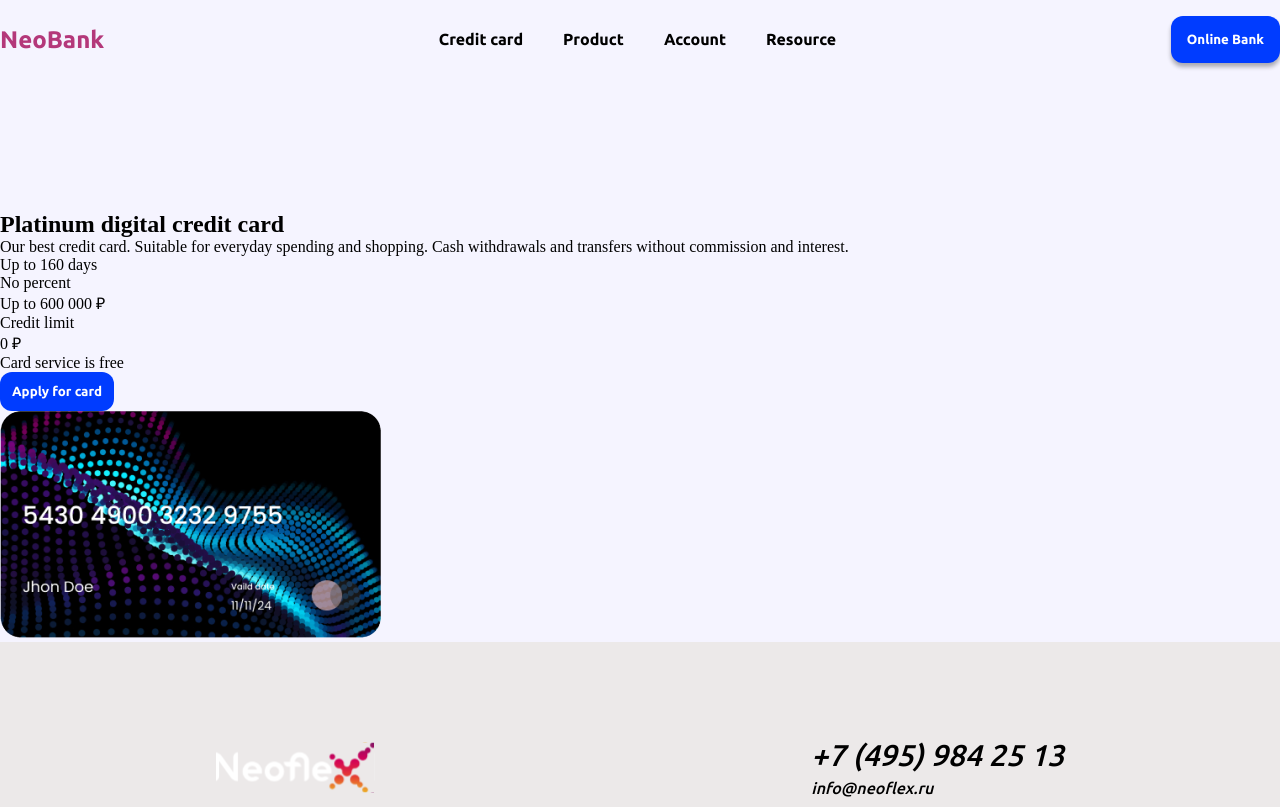
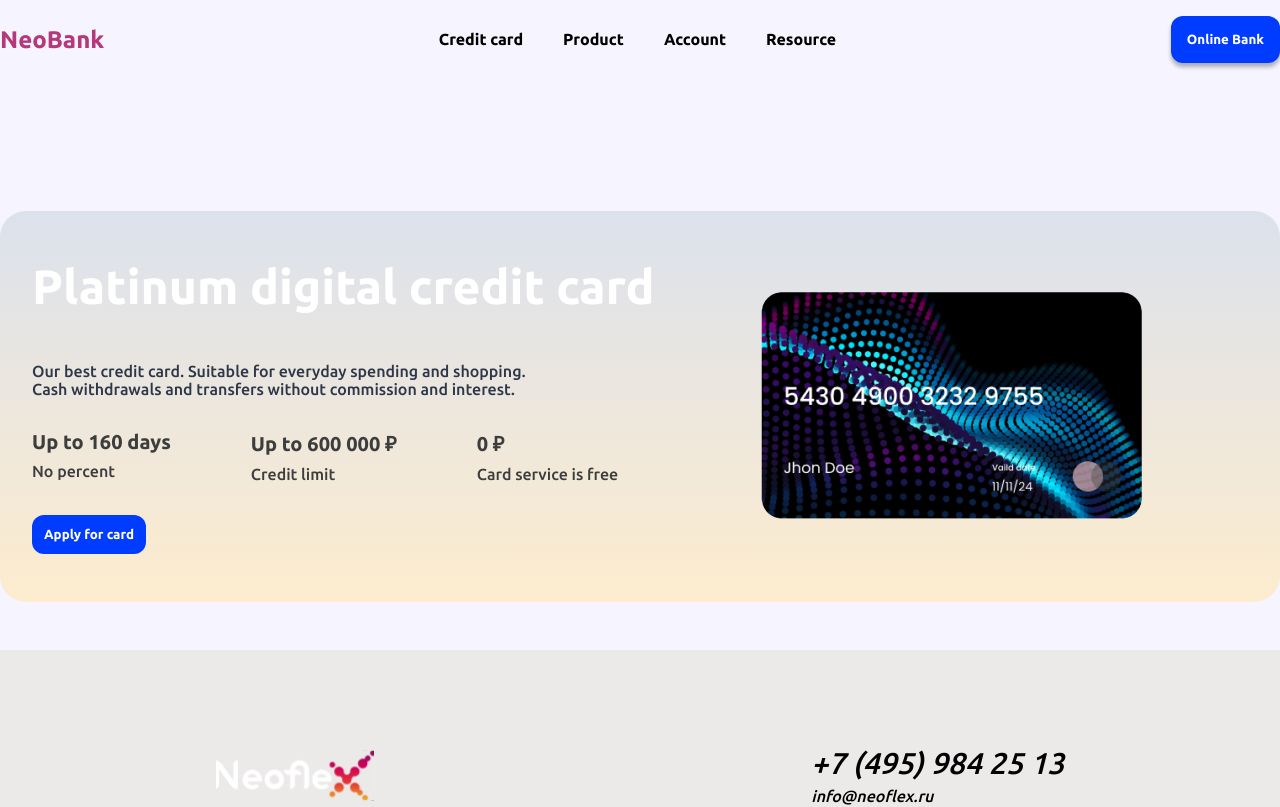
Before and after one commit to NyanLight/neoflex-project, a React (Vite) app: page /loan in a window 1280 px wide. Shown: the top 807 px of the page. Built offline with nearby package versions, Linux system fonts and the light colour scheme.

Commit message:
style platinum component

```diff
--- a/src/components/Platinum/Platinum.module.css
+++ b/src/components/Platinum/Platinum.module.css
@@ -1,4 +1,60 @@
 .platinum {
     max-width: 1300px;
+    padding: 3rem 2rem;
+    margin: auto auto 3rem;
+    display: flex;
+    flex-direction: row;
+    background: linear-gradient(#cbd5e09a, #feebc8e3);
+    font-family: 'Ubuntu', sans-serif;
+    border-radius: 26px;
+}
+
+
+.platinum__info {
+    display: flex;
+    flex-direction: column;
+    gap: 2rem;
+}
+
+.platinum__card {
     margin: auto;
 }
+
+.platinum__title {
+    color: white;
+    font-size: 3rem;
+    font-weight: bold;
+    margin-bottom: 1rem;
+}
+
+.platinum__description {
+    max-width: 32rem;
+    font-weight: 500;
+    color: #2D3748;
+}
+
+.platinum__features {
+    display: flex;
+    flex-direction: row;
+    gap: 5rem;
+}
+
+.platinum__feature {
+    display: flex;
+    flex-direction: column;
+    gap: 0.5rem;
+    color: #3D3D3D;
+}
+
+.feature__title {
+    font-weight: 700;
+    font-size: 1.25rem;
+}
+
+.feature__regular {
+    font-weight: 500;
+}
+
+.platinum__info button {
+    align-self: flex-start ;
+}
--- a/src/components/Platinum/Platinum.tsx
+++ b/src/components/Platinum/Platinum.tsx
@@ -29,8 +29,8 @@ export function Platinum() {
           {features.map((feature) => {
             return (
               <div className={styles.platinum__feature} key={feature.key}>
-                <div className="feature__title">{feature.title}</div>
-                <div className="feature__regular">{feature.regular}</div>
+                <div className={styles.feature__title}>{feature.title}</div>
+                <div className={styles.feature__regular}>{feature.regular}</div>
               </div>
             );
           })}
```
